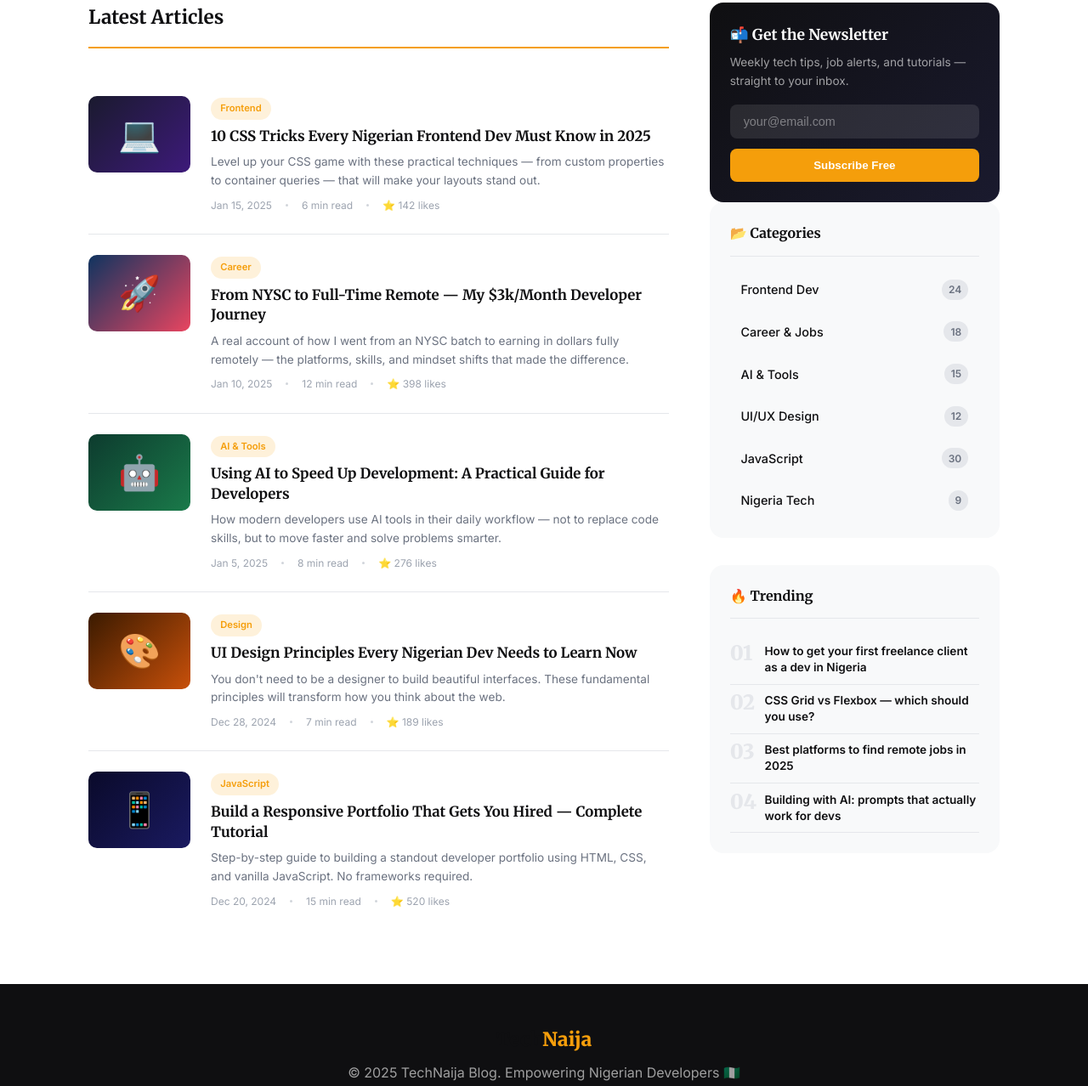
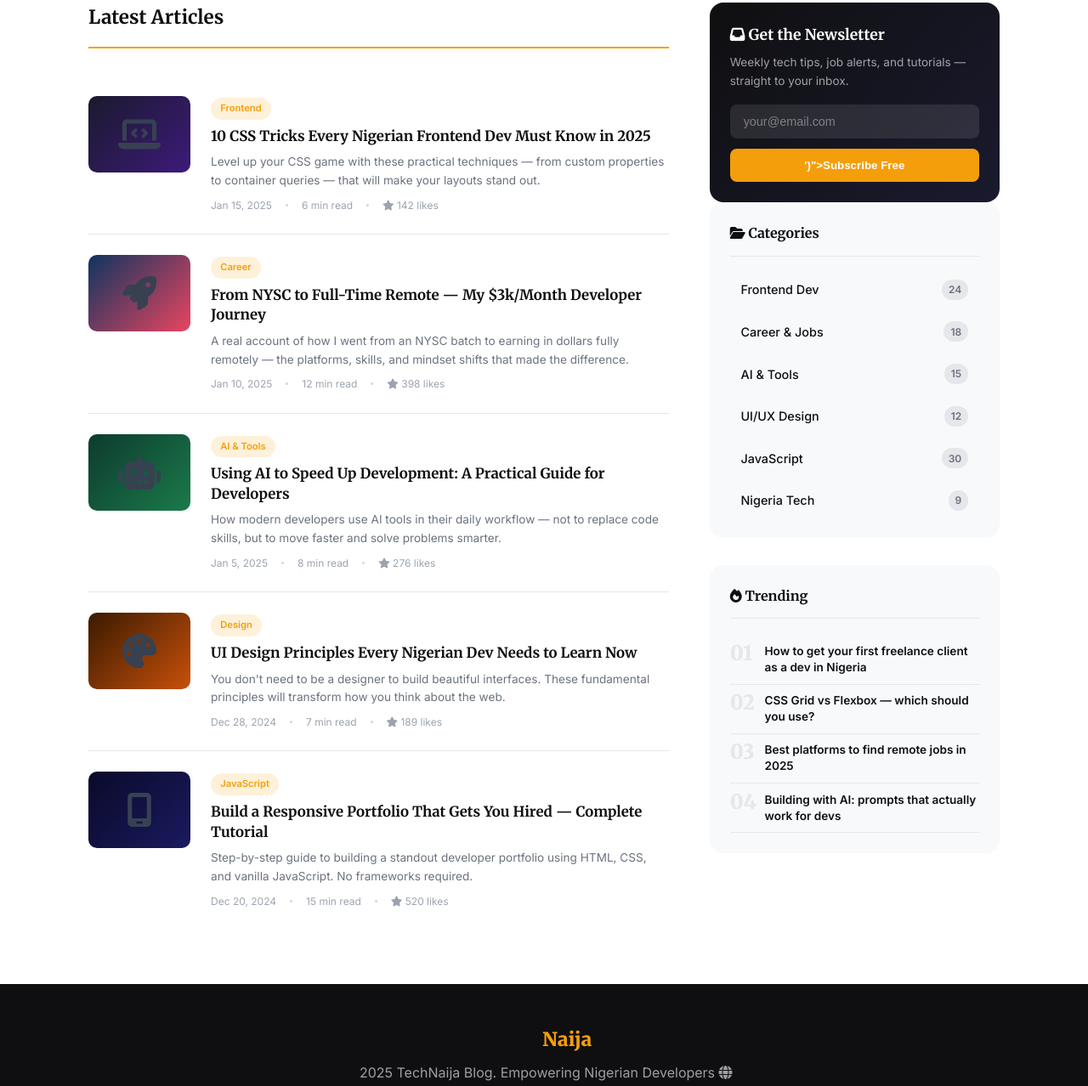
Before and after one commit to anyaegbuemmanuel2021-dot/portfolio, a website: page public/projects/blog/index.html in a window 1280 px wide. Shown: the part 632-1910 px from the top of the page at 85% size. Drawn offline with Linux system fonts and the light colour scheme.

Commit message:
Replace remaining page emojis with consistent icons

```diff
--- a/public/projects/blog/index.html
+++ b/public/projects/blog/index.html
@@ -86,20 +86,20 @@
     <a href="#posts">Articles</a>
     <a href="#sidebar">Categories</a>
     <a href="#newsletter">Newsletter</a>
-    <span class="nav-badge">🔥 Hot</span>
+    <span class="nav-badge"><i class="fa-solid fa-fire emoji-replacement-icon" aria-hidden="true"></i> Hot</span>
   </div>
 </nav>
 
 <section class="hero">
   <div class="hero-inner">
     <div>
-      <div class="hero-tag">📰 Nigeria's Top Tech Blog</div>
+      <div class="hero-tag"><i class="fa-solid fa-newspaper emoji-replacement-icon" aria-hidden="true"></i> Nigeria's Top Tech Blog</div>
       <h1>Tech, Dev & Design — Made for Nigerians</h1>
       <p>Tutorials, career tips, industry news and insights tailored for the Nigerian developer and tech professional. Updated weekly.</p>
       <a href="#posts" class="read-btn">Browse All Articles →</a>
     </div>
     <div class="hero-featured">
-      <div class="featured-label">📌 Featured Article</div>
+      <div class="featured-label"><i class="fa-solid fa-thumbtack emoji-replacement-icon" aria-hidden="true"></i> Featured Article</div>
       <div><span class="tag">Career</span></div>
       <div class="featured-title">How to Land a Remote Dev Job from Nigeria in 2025</div>
       <div class="featured-meta"><span>Emmanuel A.</span><span>·</span><span>8 min read</span><span>·</span><span>Jan 2025</span></div>
@@ -114,48 +114,48 @@
     <main id="posts">
       <div class="section-title">Latest Articles</div>
       <div class="post-card">
-        <div class="post-thumb pt1">💻</div>
+        <div class="post-thumb pt1"><i class="fa-solid fa-laptop-code emoji-replacement-icon" aria-hidden="true"></i></div>
         <div class="post-content">
           <span class="tag">Frontend</span>
           <div class="post-title" onclick="alert('Full article coming soon!')">10 CSS Tricks Every Nigerian Frontend Dev Must Know in 2025</div>
           <div class="post-excerpt">Level up your CSS game with these practical techniques — from custom properties to container queries — that will make your layouts stand out.</div>
-          <div class="post-meta"><span>Jan 15, 2025</span><span class="dot"></span><span>6 min read</span><span class="dot"></span><span>⭐ 142 likes</span></div>
+          <div class="post-meta"><span>Jan 15, 2025</span><span class="dot"></span><span>6 min read</span><span class="dot"></span><span><i class="fa-solid fa-star emoji-replacement-icon" aria-hidden="true"></i> 142 likes</span></div>
         </div>
       </div>
       <div class="post-card">
-        <div class="post-thumb pt2">🚀</div>
+        <div class="post-thumb pt2"><i class="fa-solid fa-rocket emoji-replacement-icon" aria-hidden="true"></i></div>
         <div class="post-content">
           <span class="tag">Career</span>
           <div class="post-title" onclick="alert('Full article coming soon!')">From NYSC to Full-Time Remote — My $3k/Month Developer Journey</div>
           <div class="post-excerpt">A real account of how I went from an NYSC batch to earning in dollars fully remotely — the platforms, skills, and mindset shifts that made the difference.</div>
-          <div class="post-meta"><span>Jan 10, 2025</span><span class="dot"></span><span>12 min read</span><span class="dot"></span><span>⭐ 398 likes</span></div>
+          <div class="post-meta"><span>Jan 10, 2025</span><span class="dot"></span><span>12 min read</span><span class="dot"></span><span><i class="fa-solid fa-star emoji-replacement-icon" aria-hidden="true"></i> 398 likes</span></div>
         </div>
       </div>
       <div class="post-card">
-        <div class="post-thumb pt3">🤖</div>
+        <div class="post-thumb pt3"><i class="fa-solid fa-robot emoji-replacement-icon" aria-hidden="true"></i></div>
         <div class="post-content">
           <span class="tag">AI & Tools</span>
           <div class="post-title" onclick="alert('Full article coming soon!')">Using AI to Speed Up Development: A Practical Guide for Developers</div>
           <div class="post-excerpt">How modern developers use AI tools in their daily workflow — not to replace code skills, but to move faster and solve problems smarter.</div>
-          <div class="post-meta"><span>Jan 5, 2025</span><span class="dot"></span><span>8 min read</span><span class="dot"></span><span>⭐ 276 likes</span></div>
+          <div class="post-meta"><span>Jan 5, 2025</span><span class="dot"></span><span>8 min read</span><span class="dot"></span><span><i class="fa-solid fa-star emoji-replacement-icon" aria-hidden="true"></i> 276 likes</span></div>
         </div>
       </div>
       <div class="post-card">
-        <div class="post-thumb pt4">🎨</div>
+        <div class="post-thumb pt4"><i class="fa-solid fa-palette emoji-replacement-icon" aria-hidden="true"></i></div>
         <div class="post-content">
           <span class="tag">Design</span>
           <div class="post-title" onclick="alert('Full article coming soon!')">UI Design Principles Every Nigerian Dev Needs to Learn Now</div>
           <div class="post-excerpt">You don't need to be a designer to build beautiful interfaces. These fundamental principles will transform how you think about the web.</div>
-          <div class="post-meta"><span>Dec 28, 2024</span><span class="dot"></span><span>7 min read</span><span class="dot"></span><span>⭐ 189 likes</span></div>
+          <div class="post-meta"><span>Dec 28, 2024</span><span class="dot"></span><span>7 min read</span><span class="dot"></span><span><i class="fa-solid fa-star emoji-replacement-icon" aria-hidden="true"></i> 189 likes</span></div>
         </div>
       </div>
       <div class="post-card">
-        <div class="post-thumb pt5">📱</div>
+        <div class="post-thumb pt5"><i class="fa-solid fa-mobile-screen emoji-replacement-icon" aria-hidden="true"></i></div>
         <div class="post-content">
           <span class="tag">JavaScript</span>
           <div class="post-title" onclick="alert('Full article coming soon!')">Build a Responsive Portfolio That Gets You Hired — Complete Tutorial</div>
           <div class="post-excerpt">Step-by-step guide to building a standout developer portfolio using HTML, CSS, and vanilla JavaScript. No frameworks required.</div>
-          <div class="post-meta"><span>Dec 20, 2024</span><span class="dot"></span><span>15 min read</span><span class="dot"></span><span>⭐ 520 likes</span></div>
+          <div class="post-meta"><span>Dec 20, 2024</span><span class="dot"></span><span>15 min read</span><span class="dot"></span><span><i class="fa-solid fa-star emoji-replacement-icon" aria-hidden="true"></i> 520 likes</span></div>
         </div>
       </div>
     </main>
@@ -163,13 +163,13 @@
     <!-- SIDEBAR -->
     <aside id="sidebar">
       <div class="newsletter" id="newsletter">
-        <h4>📬 Get the Newsletter</h4>
+        <h4><i class="fa-solid fa-inbox emoji-replacement-icon" aria-hidden="true"></i> Get the Newsletter</h4>
         <p>Weekly tech tips, job alerts, and tutorials — straight to your inbox.</p>
         <input class="nl-input" type="email" placeholder="your@email.com"/>
-        <button class="nl-btn" onclick="alert('You\'re subscribed! 🎉')">Subscribe Free</button>
+        <button class="nl-btn" onclick="alert('You\'re subscribed! <i class="fa-solid fa-party-horn emoji-replacement-icon" aria-hidden="true"></i>')">Subscribe Free</button>
       </div>
       <div class="widget">
-        <div class="widget-title">📂 Categories</div>
+        <div class="widget-title"><i class="fa-solid fa-folder-open emoji-replacement-icon" aria-hidden="true"></i> Categories</div>
         <div class="categories">
           <div class="cat-item"><span class="cat-name">Frontend Dev</span><span class="cat-count">24</span></div>
           <div class="cat-item"><span class="cat-name">Career & Jobs</span><span class="cat-count">18</span></div>
@@ -180,7 +180,7 @@
         </div>
       </div>
       <div class="widget">
-        <div class="widget-title">🔥 Trending</div>
+        <div class="widget-title"><i class="fa-solid fa-fire emoji-replacement-icon" aria-hidden="true"></i> Trending</div>
         <div class="trending-item"><div class="trending-num">01</div><div class="trending-title">How to get your first freelance client as a dev in Nigeria</div></div>
         <div class="trending-item"><div class="trending-num">02</div><div class="trending-title">CSS Grid vs Flexbox — which should you use?</div></div>
         <div class="trending-item"><div class="trending-num">03</div><div class="trending-title">Best platforms to find remote jobs in 2025</div></div>
@@ -192,7 +192,7 @@
 
 <footer>
   <div class="logo">Tech<span style="color:var(--accent)">Naija</span></div>
-  <p>© 2025 TechNaija Blog. Empowering Nigerian Developers 🇳🇬</p>
+  <p><i class="fa-solid fa-sparkles emoji-replacement-icon" aria-hidden="true"></i> 2025 TechNaija Blog. Empowering Nigerian Developers <i class="fa-solid fa-globe emoji-replacement-icon" aria-hidden="true"></i></p>
 </footer>
   <script src="/assets/js/emoji-icons.js" defer></script>
 </body>
```
